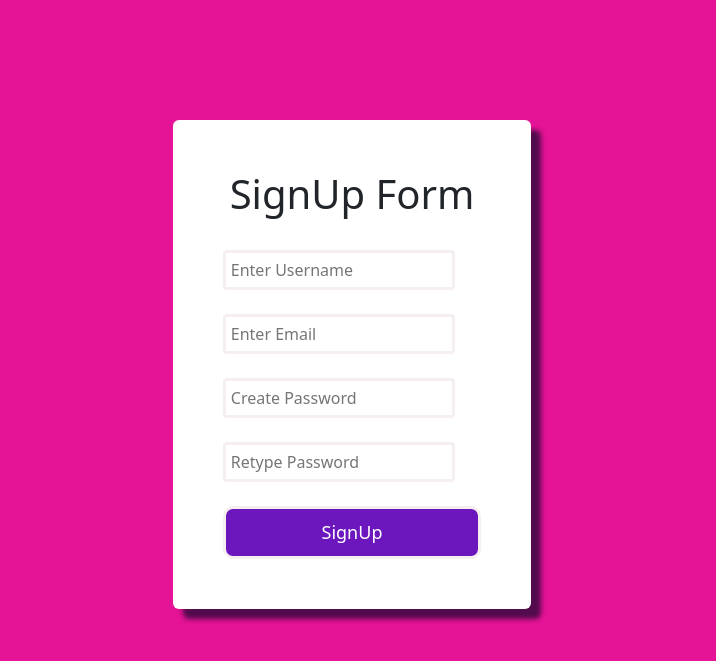
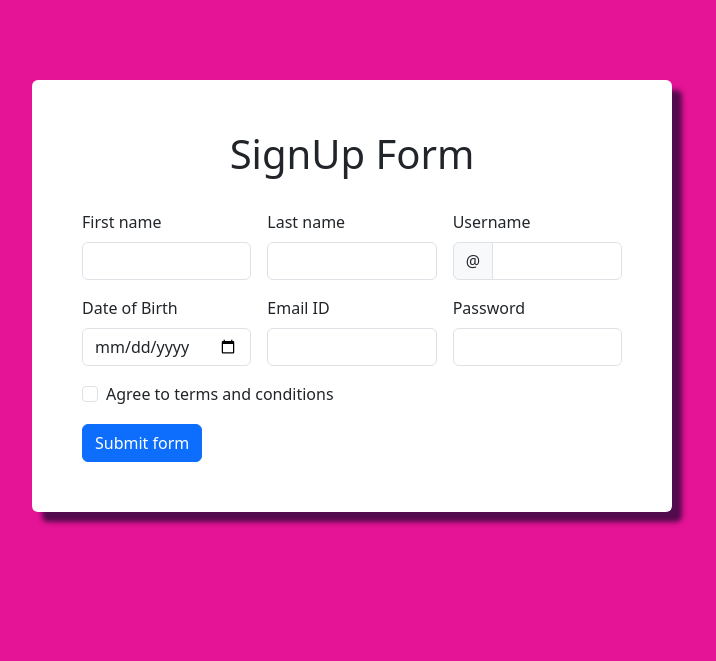
Before and after one commit to joey2310/shreejiengg, a PHP site: page /signup.php in a window 1280 px wide. Shown: the top 661 px of the page, without its empty margins (288-1004 px from the left). Run offline with PHP 8.4, Linux system fonts and the light colour scheme.

Commit message:
correct signup form

```diff
--- a/signup.css
+++ b/signup.css
@@ -4,10 +4,10 @@ body{
 }
 
 #form{
+    width: 50%;
     background-color: white;
-    width: 28%;
     border-radius: 6px;
-    margin: 120px auto;
+    margin: 80px auto;
     padding: 50px;
     box-shadow: 10px 10px 5px rgb(82,11,77);
 }
--- a/signup.php
+++ b/signup.php
@@ -13,13 +13,46 @@
   <body>
     <div id="form">
         <h1 id="heading">SignUp Form</h1><br>
-        <form name="form" action="signup.php" method="POST">
-            <input type="text" id="user" name="user" placeholder="Enter Username" required><br><br>
-            <input type="email" id="email" name="email" placeholder="Enter Email" required><br><br>
-            <input type="password" id="pass" name="pass" placeholder="Create Password" required><br><br>
-            <input type="password" id="cpass" name="cpass" placeholder="Retype Password" required><br><br>
-            <input type="submit" id="btn" value="SignUp" name="submit">
-        </form>
+        <form class="row g-3">
+  <div class="col-md-4">
+    <label for="validationDefault01" class="form-label">First name</label>
+    <input type="text" class="form-control" id="validationDefault01" required>
+  </div>
+  <div class="col-md-4">
+    <label for="validationDefault02" class="form-label">Last name</label>
+    <input type="text" class="form-control" id="validationDefault02" required>
+  </div>
+  <div class="col-md-4">
+    <label for="validationDefaultUsername" class="form-label">Username</label>
+    <div class="input-group">
+      <span class="input-group-text" id="inputGroupPrepend2">@</span>
+      <input type="text" class="form-control" id="validationDefaultUsername" aria-describedby="inputGroupPrepend2" required>
+    </div>
+  </div>
+  <div class="col-md-4">
+    <label for="validationDefault03" class="form-label">Date of Birth</label>
+    <input type="date" class="form-control" id="validationDefault03" required>
+  </div>
+  <div class="col-md-4">
+    <label for="validationDefault04" class="form-label">Email ID</label>
+    <input type="email" class="form-control" id="validationDefault03" required>
+  </div>
+  <div class="col-md-4">
+    <label for="validationDefault05" class="form-label">Password</label>
+    <input type="password" class="form-control" id="validationDefault03" required>
+  </div>
+  <div class="col-15">
+    <div class="form-check">
+      <input class="form-check-input" type="checkbox" value="" id="invalidCheck2" required>
+      <label class="form-check-label" for="invalidCheck2">
+        Agree to terms and conditions
+      </label>
+    </div>
+  </div>
+  <div class="col-12">
+    <button class="btn btn-primary" type="submit">Submit form</button>
+  </div>
+</form>
     </div>
     <script src="https://cdn.jsdelivr.net/npm/bootstrap@5.3.3/dist/js/bootstrap.bundle.min.js" integrity="sha384-YvpcrYf0tY3lHB60NNkmXc5s9fDVZLESaAA55NDzOxhy9GkcIdslK1eN7N6jIeHz" crossorigin="anonymous"></script>
   </body>
```
Also changed, not shown: dispatch.php (+16 -18 lines).
